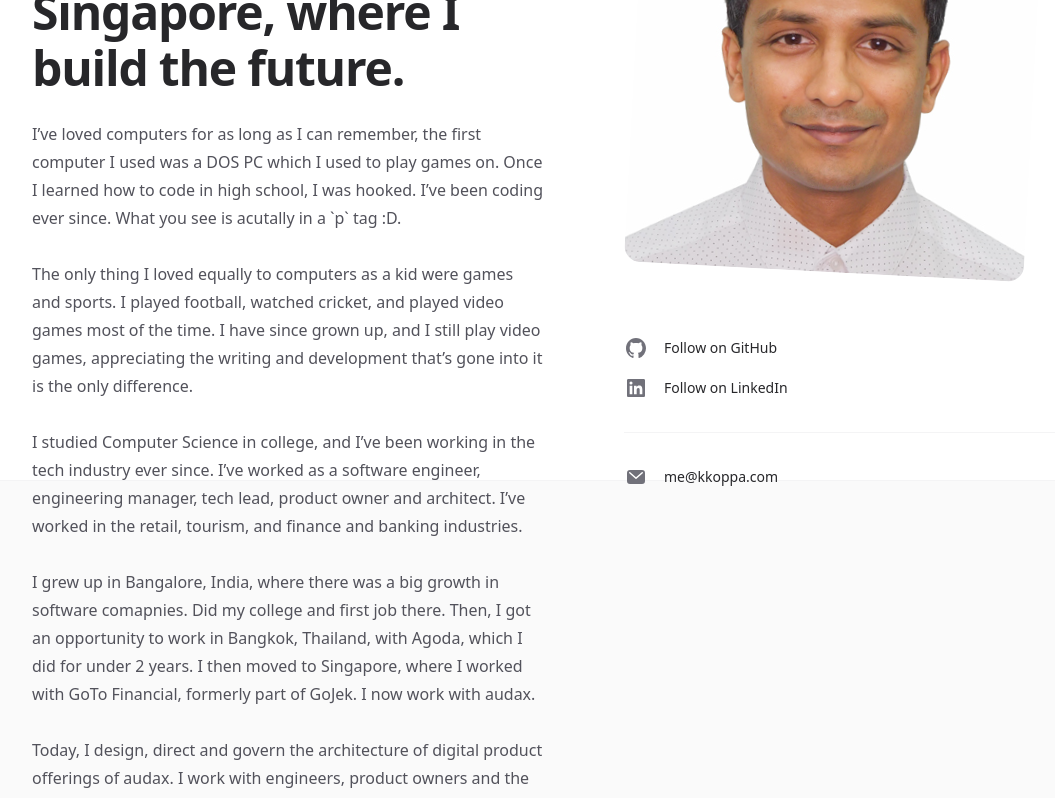
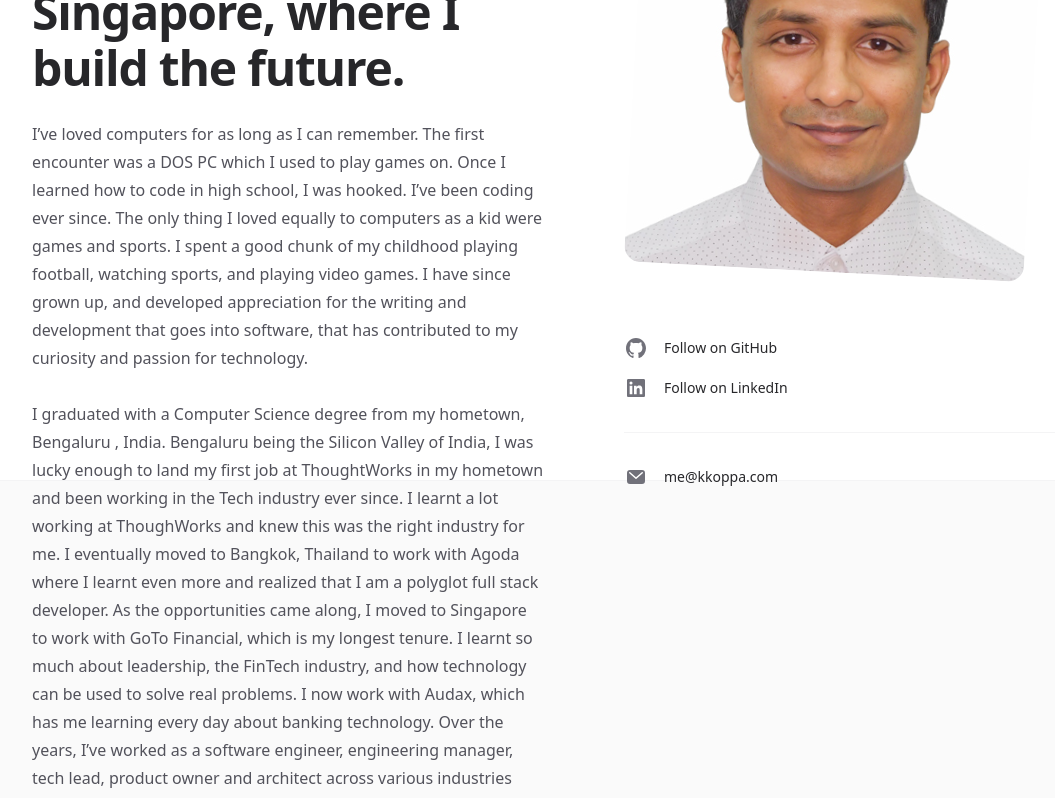
Before and after one commit to kopparam/portfolio, a Next.js app: page /about in a window 1280 px wide. Shown: the part 320-1118 px from the top of the page, without its empty margins (96-1151 px from the left). Built offline with nearby package versions, Linux system fonts and the light colour scheme.

Commit message:
About page changes and typos

```diff
--- a/src/app/about/page.tsx
+++ b/src/app/about/page.tsx
@@ -71,35 +71,40 @@ export default function About() {
           </h1>
           <div className="mt-6 space-y-7 text-base text-zinc-600 dark:text-zinc-400">
             <p>
-              I’ve loved computers for as long as I can remember, the first
-              computer I used was a DOS PC which I used to play games on. Once
+              I’ve loved computers for as long as I can remember. The first
+              encounter was a DOS PC which I used to play games on. Once
               I learned how to code in high school, I was hooked. I’ve been coding
-              ever since. What you see is acutally in a `p` tag :D.
+              ever since.
+              The only thing I loved equally to computers as a kid were games and
+              sports. I spent a good chunk of my childhood playing football,
+              watching sports, and playing video games. I have since grown up, and
+              developed appreciation for the writing and development
+              that goes into software, that has contributed to my curiosity and
+              passion for technology.
             </p>
             <p>
-              The only thing I loved equally to computers as a kid were games and
-              sports. I played football, watched cricket, and played video games
-              most of the time. I have since grown up, and I still play video games,
-              appreciating the writing and development that’s gone into it is the
-              only difference.
+              I graduated with a Computer Science degree from my hometown, Bengaluru
+              , India. Bengaluru being the Silicon Valley of India, I was lucky enough
+              to land my first job at ThoughtWorks in my hometown and been working in
+              the Tech industry ever since. I learnt a lot working at ThoughWorks
+              and knew this was the right industry for me. I eventually moved to
+              Bangkok, Thailand to work with Agoda where I learnt even more and
+              realized that I am a polyglot full stack developer. As the
+              opportunities came along, I moved to Singapore to work with GoTo Financial,
+              which is my longest tenure. I learnt so much about leadership, the FinTech
+              industry, and how technology can be used to solve real problems. I now
+              work with Audax, which has me learning every day about banking technology.
+              Over the years, I’ve worked as a software engineer, engineering manager, tech lead,
+              product owner and architect across various industries such as retail,
+              tourism, finance and banking.
             </p>
             <p>
-              I studied Computer Science in college, and I’ve been working in the
-              tech industry ever since. I’ve worked as a software engineer, engineering
-              manager, tech lead, product owner and architect. I’ve worked in the retail,
-              tourism, and finance and banking industries.
-            </p>
-            <p>
-              I grew up in Bangalore, India, where there was a big growth in software comapnies.
-              Did my college and first job there. Then, I got an opportunity to work in Bangkok,
-              Thailand, with Agoda, which I did for under 2 years. I then moved to Singapore,
-              where I worked with GoTo Financial, formerly part of GoJek. I now work with audax.
-            </p>
-            <p>
-              Today, I design, direct and govern the architecture of digital product offerings
-              of audax. I work with engineers, product owners and the CTO to ensure the products
-              we build and deliver are scalable, secure and reliable. I also work with the sales
-              team to ensure the products we build are what the market needs.
+              Today, I design, direct, and govern the architecture of digital product
+              offerings at Audax. I work with engineers, product owners and the CTO to
+              ensure the products we build and deliver are scalable, secure and reliable.
+              I also work with the sales team to ensure the products we build meet what
+              the market needs. I am passionate about the Tech space and strive to continue
+              learning so I can help companies a build cutting-edge technology solutions.
             </p>
           </div>
         </div>
--- a/src/app/layout.tsx
+++ b/src/app/layout.tsx
@@ -12,7 +12,7 @@ export const metadata: Metadata = {
       'Kashyap Kopparam - Solution Architect, love everything tech',
   },
   description:
-    'I\'m Kashyap, a Solution Architect, with Product Owner, Engineering Manager and Software Engineering backgroud, based in Singapore. I\'m working with audax to supercharge bank\'s growth with plug-and-play digital solutions, fueling digital banking and embedded finance solutions.',
+    'I\'m Kashyap, a Solution Architect, with Product Owner, Engineering Manager and Software Engineering background, based in Singapore. I\'m working with Audax to supercharge banks\' growth with plug-and-play digital solutions, fueling digital banking and embedded finance solutions.',
   alternates: {
     types: {
       'application/rss+xml': `${process.env.NEXT_PUBLIC_SITE_URL}/feed.xml`,
--- a/src/app/page.tsx
+++ b/src/app/page.tsx
@@ -225,13 +225,13 @@ export default async function Home() {
           </h1>
           <p className="mt-6 text-base text-zinc-600 dark:text-zinc-400">
           I’m Kashyap, a Solution Architect, with Product Owner, Engineering
-          Manager and Software Engineering backgroud, based in Singapore.
-          I’m working with audax to supercharge bank’s growth with plug-and-play
+          Manager and Software Engineering background, based in Singapore.
+          I’m working with Audax to supercharge banks' growth with plug-and-play
           digital solutions, fueling digital banking and embedded finance solutions.
           </p>
 
           <p className="mt-6 text-base text-zinc-600 dark:text-zinc-400">
-          I occasionally write about some of the exploration I do. You can find my CV below.
+          I occasionally write about some of the exploration I undertake. You can find my CV below.
           </p>
 
           <div className="mt-6 flex gap-6">
```
